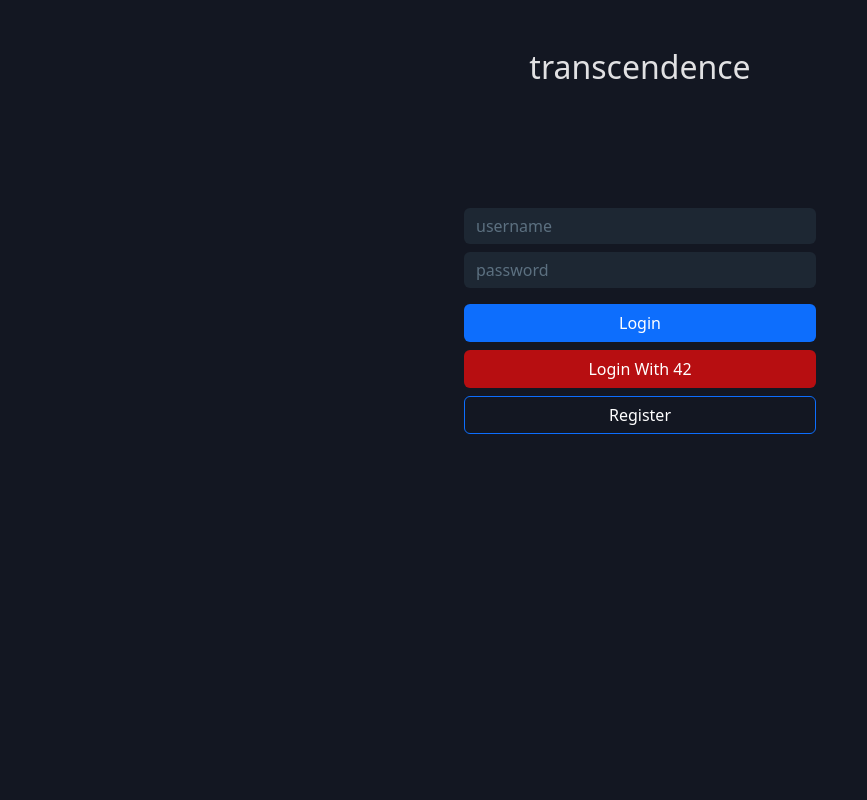
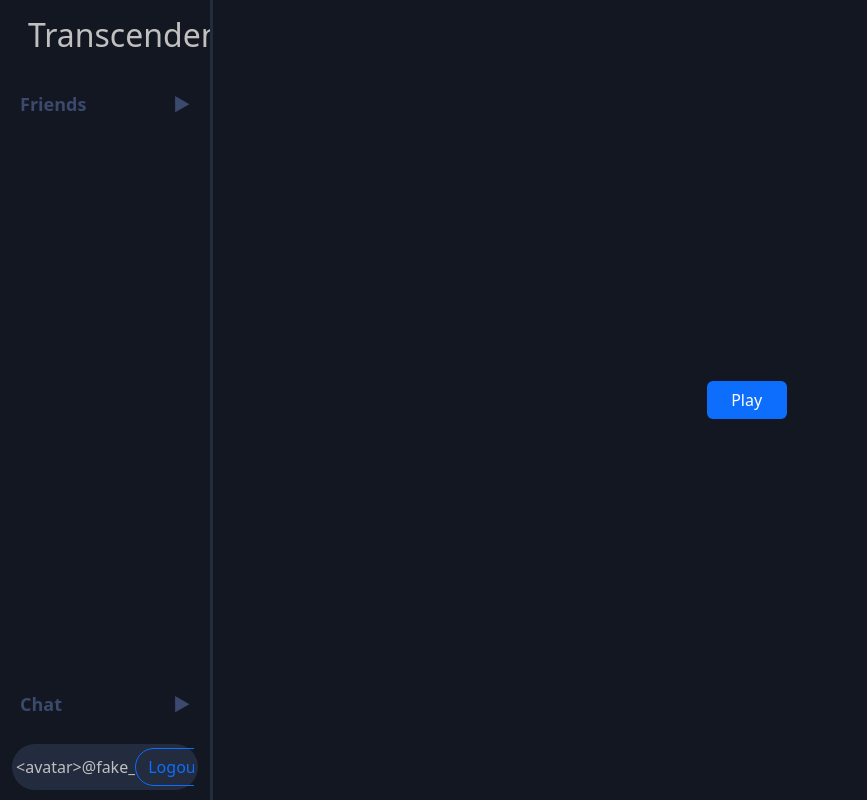
Before and after one commit to tonTed/42_transcendence, a Django app: page / in a window 1280 px wide. Shown: the whole page, without its empty margins (0-867 px from the left). Run offline with Django 5.2, Linux system fonts and the light colour scheme; some libraries are stand-ins or nearby versions.

Commit message:
some adjustment

```diff
--- a/django-frontend/src/app/static/css/auth.css
+++ b/django-frontend/src/app/static/css/auth.css
@@ -31,14 +31,6 @@
     color: #5C7080;
 }
 
-#login42Button {
-    background-color: rgba(235, 12, 12, 0.764);
-}
-
-#login42Button:hover {
-    background-color: rgba(217, 14, 14, 0.764);
-}
-
 #navButton {
     background-color: #131722;
     border: solid 1.5px #0d6efd;
--- a/django-frontend/src/app/static/js/auth.js
+++ /dev/null
@@ -1,22 +0,0 @@
-// change to login form
-function showLoginForm() {
-	document.getElementById('loginForm').style.display = '';
-	document.getElementById('registerForm').style.display = 'none';
-}
-
-// change to register form
-function showRegisterForm() {
-	document.getElementById('loginForm').style.display = 'none';
-	document.getElementById('registerForm').style.display = '';
-}
-
-// dislpay avatar file name
-document.addEventListener('DOMContentLoaded', function() {
-    document.getElementById('avatarInput').addEventListener('change', function() {
-        var fileName = 'No file chosen';
-        if (this.files && this.files.length > 0) {
-            fileName = this.files[0].name;
-        }
-        document.getElementById('fileName').textContent = fileName;
-    });
-});
--- a/django-frontend/src/app/templates/auth.html
+++ b/django-frontend/src/app/templates/auth.html
@@ -26,63 +26,12 @@
             <div class="" id="loginForm">
                 <form method="post">
                     {% csrf_token %}
-                    <input type="hidden" name="login" value="true"/>
-                    <div class="mb-2">
-                        <input type="username" class="form-control auth-input" id="usernameInput" name="usernameInput" placeholder="username" required>
-                    </div>
-                    <div class="mb-3">
-                        <input type="password" class="form-control auth-input" id="passwordInput" name="passwordInput" placeholder="password" required>
-                    </div>
                     <div class="d-grid gap-2">
-                        <button type="submit" class="btn auth-button" id="loginButton">Login</button>
                         <a class="btn auth-button" id="login42Button">Login With 42</a>
-                        <a href="javascript:showRegisterForm()" class="btn auth-button" id="navButton">Register</a>
-                    </div>
-                </form>
-            </div>
-
-            <!-- register form -->
-            <div class="mb-3" id="registerForm" style="display: none;">
-                <form method="post" enctype="multipart/form-data">
-                    {% csrf_token %}
-                    <input type="hidden" name="register" value="true"/>
-                    <div class="mb-2">
-                        <input type="text" class="form-control auth-input" id="usernameInput" name="usernameInput" placeholder="username" required>
-                    </div>
-                    <div class="mb-2">
-                        <input type="text" class="form-control auth-input" id="emailInput" name="emailInput" placeholder="example@domain.com" required>
-                    </div>
-                    <div class="mb-3">
-                        <input type="password" class="form-control auth-input" id="passwordInput" name="passwordInput" placeholder="password" required>
-                    </div>
-                    <div class="mb-3">
-                        <div class="custom-file-upload">
-                                <input type="file" class="form-control" id="avatarInput" name="avatarInput" accept="image/*" style="display:none;">
-                                <div class="d-flex justify-content-between align-items-center">
-                                    <label for="avatarInput" class="btn auth-button">Upload Avatar</label>
-                                    <span id="fileName">No File Selected</span>
-                                </div>
-                        </div>
-                    </div>
-                    <div class="d-grid gap-2">
-                        <button type="submit" class="btn auth-button" id="registerButton">Register</button>
-                        <a href="javascript:showLoginForm()" class="btn auth-button" id="navButton">Back to Login</a>
                     </div>
                 </form>
             </div>
         </div>
 
-        <div class="message-container">
-            {% if messages %}
-            {% for message in messages %}
-            <div class="alert alert-{{ message.tags }} alert-dismissible fade show" role="alert">
-                {{ message }}
-                <button type="button" class="btn-close" data-bs-dismiss="alert" aria-label="Close"></button>
-            </div>
-            {% endfor %}
-            {% endif %}
-        </div>
-        <div class="mt-auto" style="height: 75vh;"></div>
-
 </body>
 </html>
--- a/django-frontend/src/app/templates/sidebar.html
+++ b/django-frontend/src/app/templates/sidebar.html
@@ -94,12 +94,10 @@
 		</div>
 		<div class="account-details p-3 d-flex flex-column justify-content-center">
 			<div class="detail-container d-flex justify-content-between align-items-center mb-2">
-				<div class="detail-name">Username:</div>
 				<div class="detail">{{ username }}</div>
 				<button class="btn btn-outline-primary change-button" id="change-username-button">change</button>
 			</div>
 			<div class="detail-container d-flex justify-content-between align-items-center mb-2">
-				<div class="detail-name">Email:</div>
 				<div class="detail">{{ email }}</div>
 				<button class="btn btn-outline-primary change-button" id="change-email-button">change</button>
 			</div>
--- a/django-frontend/src/app/views.py
+++ b/django-frontend/src/app/views.py
@@ -4,47 +4,27 @@ from django.contrib.auth import authenticate, login, logout
 from django.contrib.auth.models import User
 from django.db import IntegrityError
 
+fake_account_info = {
+    'username': 'fake_username',
+    'email': 'fake_email'
+}
+
 def index(request):
-    if request.user.is_authenticated:
+    # if user authenticated
         return render(request, 'index.html')
-    else:
-        return auth(request) # TEMPORARY AUTH using django built in auth
+    # else:
+    #     return auth(request)
 
 def sidebar(request):
-    account_info = {
-        'username': request.user.username,
-        'email': request.user.email
-    }
-    return  render(request, 'sidebar.html', account_info)
+    return  render(request, 'sidebar.html', fake_account_info)
 
 def game(request):
     return  render(request, 'game.html')
 
-# TEMPORARY AUTH using django built in auth for testing purpose
 # THIS FUNCTION WILL MAKE CALLS TO THE DRF-API-GATEWAY AND/OR DRF-API-AUTH
 def auth(request):
-    # Handle registration
-    if request.method == 'POST' and 'register' in request.POST:
-        email = request.POST.get('emailInput')
-        password = request.POST.get('passwordInput')
-        username = request.POST.get('usernameInput')
-        try:
-            user = User.objects.create_user(username=username, email=email, password=password)
-            login(request, user)
-            return redirect('index')
-        except IntegrityError:
-            messages.error(request, 'That email is already taken. Please choose another one.')
-    # Handle login
-    elif request.method == 'POST' and 'login' in request.POST:
-        username = request.POST.get('usernameInput')
-        password = request.POST.get('passwordInput')
-        user = authenticate(request, username=username, password=password)
-        if user is not None:
-            login(request, user)
-            return redirect('index')
-        else:
-            messages.error(request, 'Invalid email or password')
-    return render(request, 'auth.html')
+        return
+
 
 # TEMPORARY LOGOUT for testing purpose
 def logout_view(request):
```
Also changed, not shown: 2 other files.
